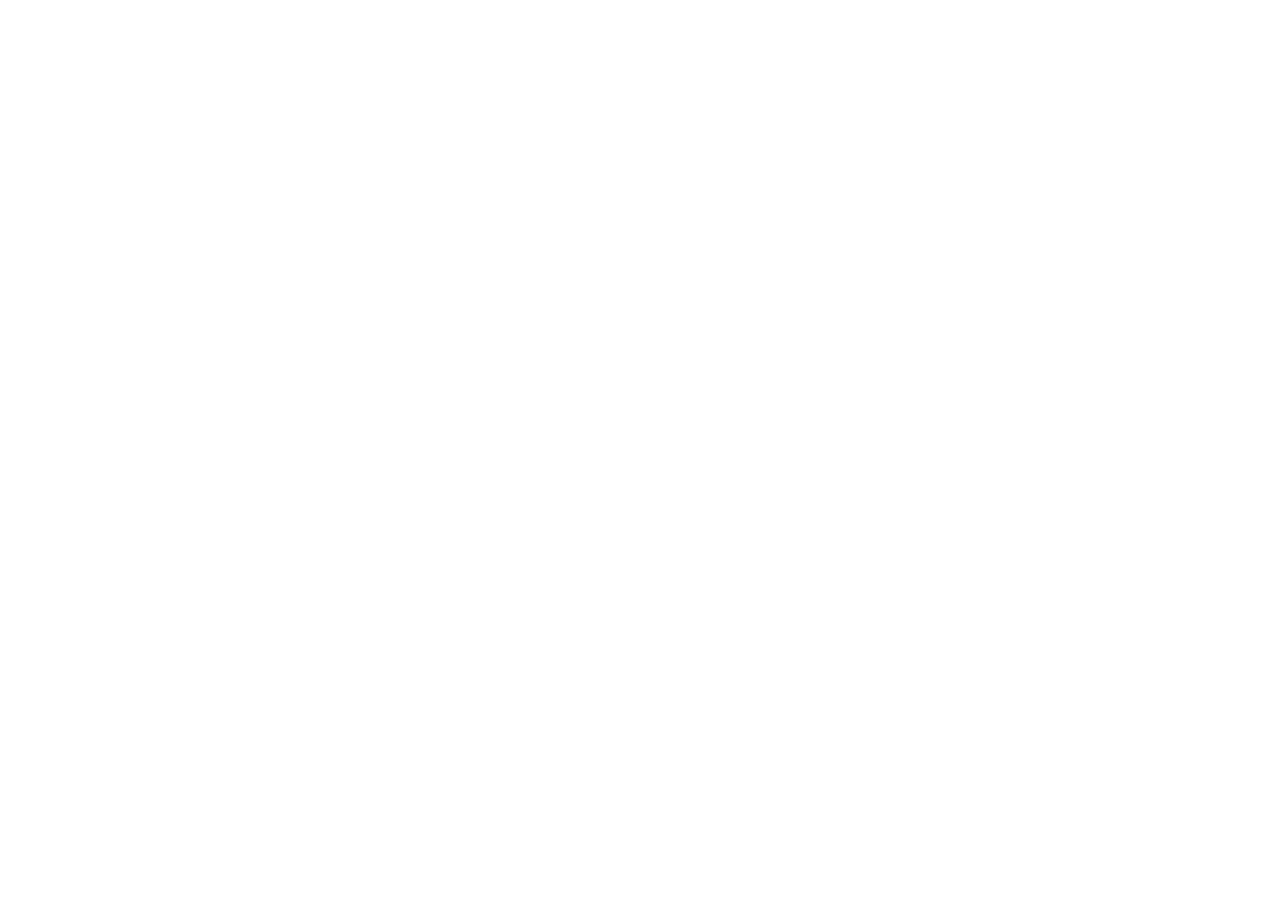
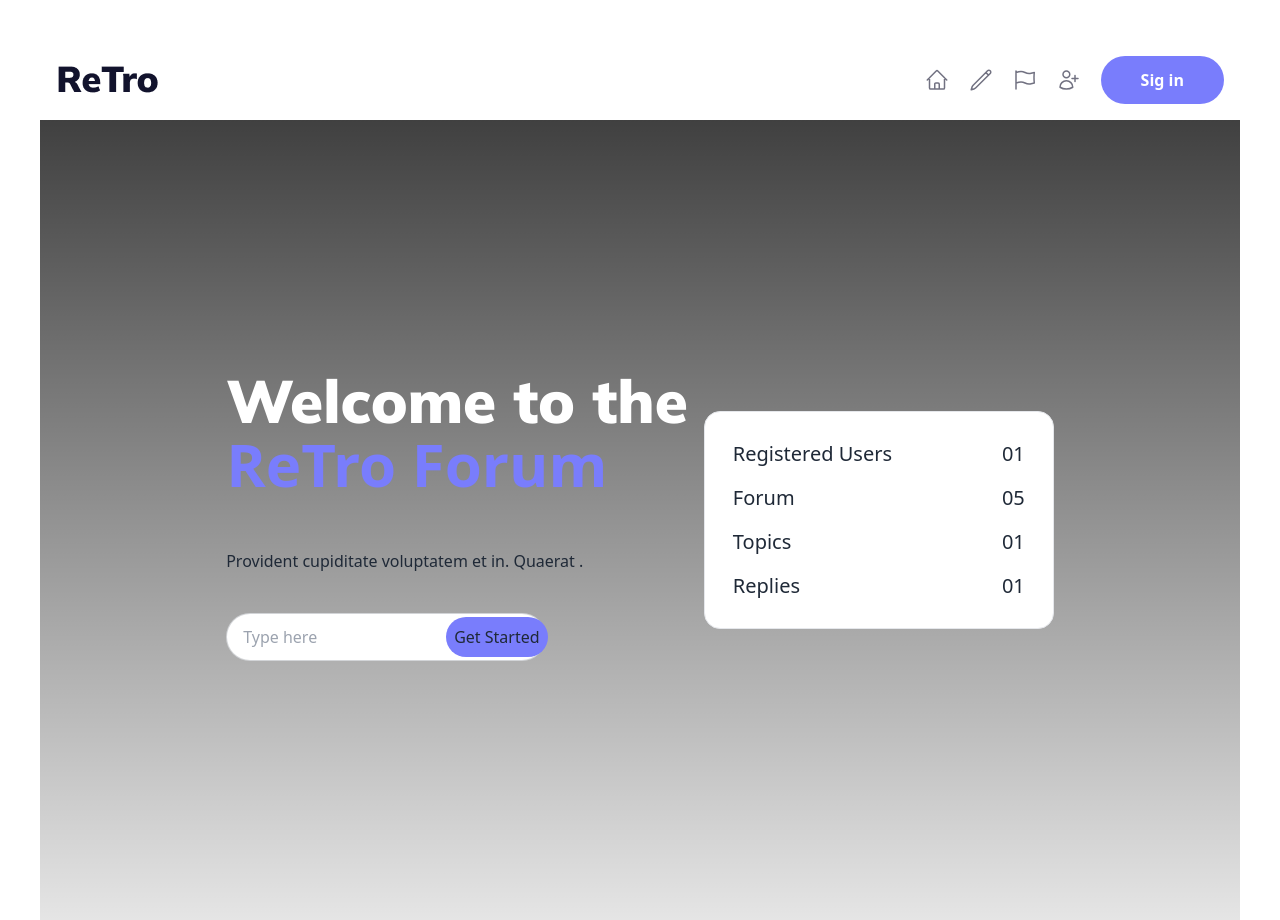
Before and after one commit to munia121/assignment-6, a plain HTML site: page index.html in a window 1280 px wide. Before the commit the page ends 800 px from the top, so only its background shows below. Drawn offline with nearby package versions, Linux system fonts and the light colour scheme.

Commit message:
added banner section

```diff
--- a/index.html
+++ b/index.html
@@ -7,11 +7,80 @@
     <link href="https://cdn.jsdelivr.net/npm/daisyui@4.7.2/dist/full.min.css" rel="stylesheet" type="text/css" />
     <script src="https://cdn.tailwindcss.com"></script>
     <script src="https://kit.fontawesome.com/bbe0395e13.js" crossorigin="anonymous"></script>
+    <link rel="preconnect" href="https://fonts.googleapis.com">
+    <!-- font family -->
+    <link rel="preconnect" href="https://fonts.googleapis.com">
+    <link rel="preconnect" href="https://fonts.gstatic.com" crossorigin>
+    <link href="https://fonts.googleapis.com/css2?family=Mulish:ital,wght@0,200..1000;1,200..1000&family=Poppins&display=swap" rel="stylesheet">
+    <style>
+        .fonts{
+            font-family: "Mulish", sans-serif;
+        }
+    </style>
+</head>
+<body class="lg:w-[1200px] mx-auto mt-10">
+    <!--***************header section*********************-->
+    <header>
+        <div class="flex justify-between p-4">
+            <div>
+                <img src="images/logo.png" alt="">
+            </div>
+            <div >
+                <div class="flex items-center gap-5 ">
+                    <img class="hidden lg:block" src="images/Frame (5).svg" alt="">
+                    <img class="hidden lg:block" src="images/Frame (6).svg" alt="">
+                    <img class="hidden lg:block" src="images/Frame (7).svg" alt="">
+                    <img class="hidden lg:block" src="images/Frame (8).svg" alt="">
+                    <p class="bg-[#797DFC] font-bold p-3 px-10 text-white rounded-full">Sig in</p>
+                </div>
+            </div>
+        </div>
+    </header>
+    <!--****************main section*******************-->
+    <main>
+        <!-- banner section -->
 
-</head>
-<body>
+        <section>
+            <div>
+                <div class="hero min-h-screen bg-[linear-gradient(rgba(0,0,0,0.75),rgba(0,0,0,0.1)),url('./images/bgbanner')]">
+                    <div class="hero-content flex-col lg:flex-row-reverse">
+                        <div class="lg:w-[350px] border p-7 bg-white space-y-4 rounded-2xl">
+                            <div class="flex justify-between">
+                                <p class="text-xl">Registered Users</p>
+                                <h3 class="text-xl">01</h3>
+                            </div>
+                            <div class="flex justify-between">
+                                <p class="text-xl">Forum</p>
+                                <h3 class="text-xl">05</h3>
+                            </div>
+                            <div class="flex justify-between">
+                                <p class="text-xl">Topics</p>
+                                <h3 class="text-xl">01</h3>
+                            </div>
+                            <div class="flex justify-between">
+                                <p class="text-xl"> Replies</p>
+                                <h3 class="text-xl">01</h3>
+                            </div>
+                        </div>
+                      <div>
+                        <h1 class="text-3xl text-white  fonts lg:text-[60px] font-[900] space-y-2">Welcome to the <br> </h1>
+                        <span class="text-[#797DFC] text-[60px] font-[900]">ReTro Forum</span>
+                        <p class="mt-10 lg:w-[400px]">Provident cupiditate voluptatem et in. Quaerat .</p>
 
+                        <div class="mt-10">
+                            <input type="text" placeholder="Type here" class="input rounded-full input-bordered w-full max-w-xs absolute" />
+                            <button class="p-2 mt-1 rounded-full bg-[#797DFC] relative ml-[220px]">Get Started</button>
+                        </div>
+                      </div>
+                    </div>
+                  </div>
+            </div>
+        </section>
+    </main>
+    <!--****************footer section*****************-->
+    <footer>
 
+    </footer>
     <!-- script js -->
     <script src="script/script.js"></script>
 </body>
```
Also changed, not shown: images/Frame (5).svg (added), images/Frame (6).svg (added), images/Frame (7).svg (added), images/Frame (8).svg (added), images/bgbanner.png (added), images/joinforum.png (added), images/logo.png (added).
